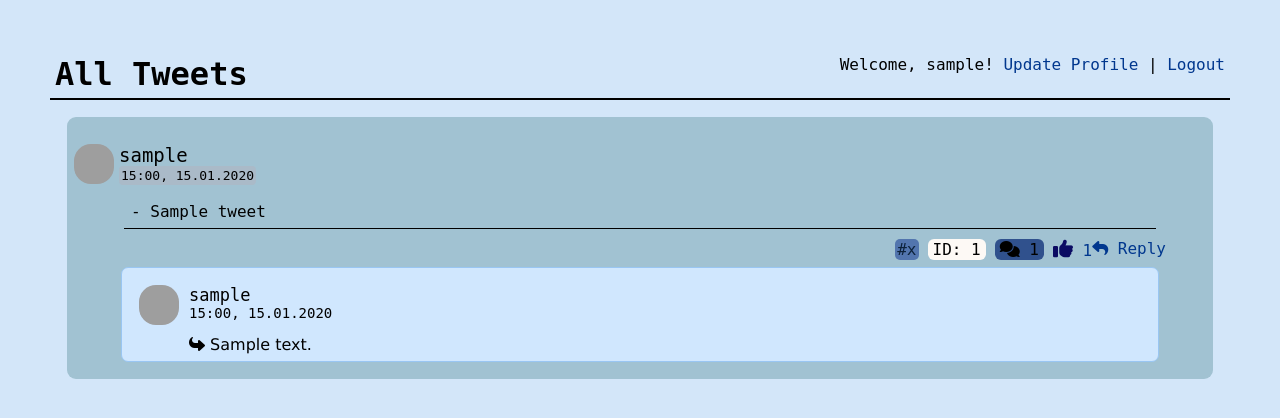
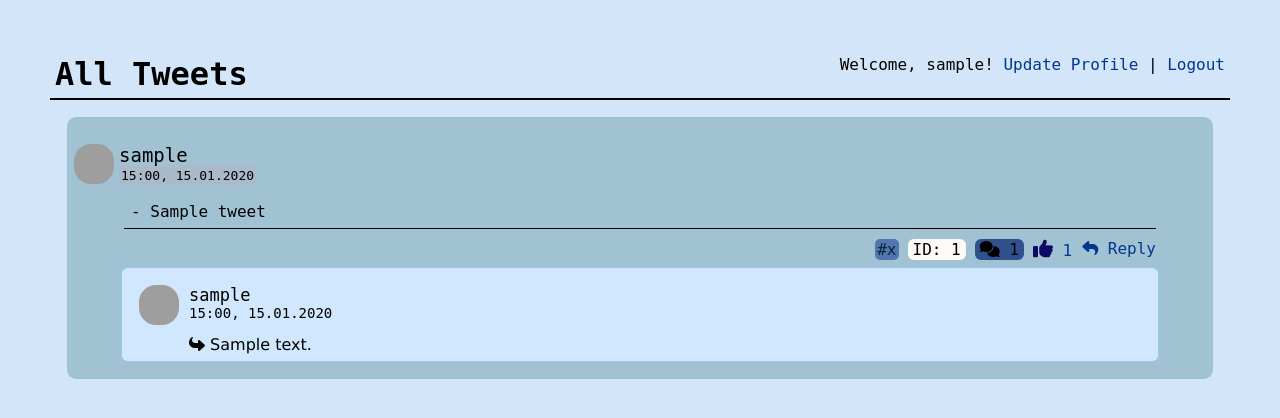
Before and after one commit to RahmatjonIbrohimov/KeepSecret-Django, a Django app: page / in a window 1280 px wide. Shown: the top 418 px of the page. Run offline with Django 4.2, Linux system fonts and the light colour scheme; a user stored in the database is signed in; tables that the repository leaves empty hold one stand-in row (values such as "Sample post"); some libraries are stand-ins or nearby versions; grey boxes are pictures that could not be loaded.

Commit message:
Update: updated css, added some code

```diff
--- a/tweet/static/style.css
+++ b/tweet/static/style.css
@@ -108,6 +108,14 @@ a {
     padding: 1px 5px;
 }
 
+.tweet-like-a {
+    margin-right: 10px;
+}
+
+.tweet-reply-a {
+    margin-right: 10px;
+}
+
 .tweet-id {
     background-color: rgb(253, 249, 245);
     border-radius: 6px;
```
